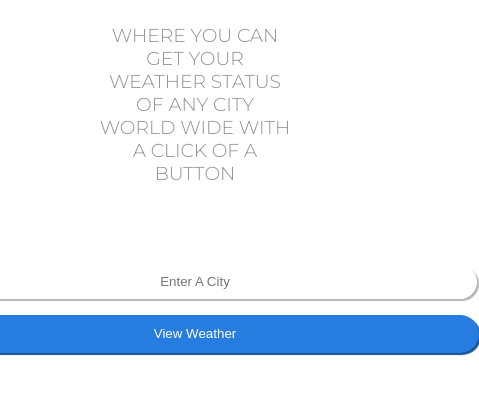
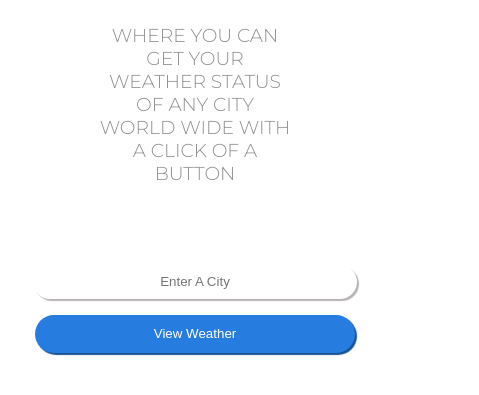
Before and after one commit to VUSI47-DEV/weather-app.github.io, a plain HTML site: page index.html in a window 390 px wide. Shown: the part 269-664 px from the top of the page, 479 px wide, since content can reach past the window. Drawn offline with nearby package versions, Linux system fonts and the light colour scheme.

Commit message:
Updated CSS file

```diff
--- a/style.css
+++ b/style.css
@@ -114,3 +114,9 @@ li {
 main {
   /* margin-top: 0; */
 }
+@media screen and (max-width: 768px) {
+  #cta-btn,
+  #city-input {
+    width: 20rem;
+  }
+}
```
